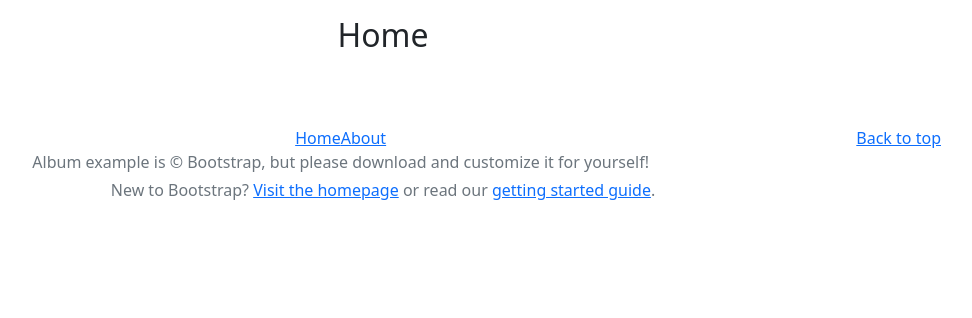
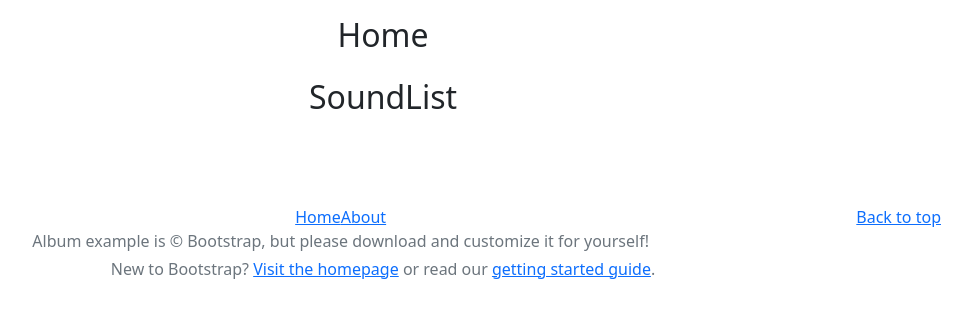
Before and after one commit to pedrocatre/asmr-waves-frontend2, a React (Create React App) app: page / in a window 1280 px wide. Shown: the top 318 px of the page, without its empty margins (257-1229 px from the left). Built offline with nearby package versions, Linux system fonts and the light colour scheme.

Commit message:
added sound list component

```diff
--- a/src/routes/home.jsx
+++ b/src/routes/home.jsx
@@ -1,7 +1,10 @@
+import SoundList from "./soundlist";
+
 export default function Home() {
     return (
         <main style={{ padding: "1rem 0" }}>
             <h2>Home</h2>
+            <SoundList></SoundList>
         </main>
     );
 }
--- /dev/null
+++ b/src/routes/soundlist.jsx
@@ -0,0 +1,7 @@
+export default function SoundList() {
+    return (
+        <main style={{ padding: "1rem 0" }}>
+            <h2>SoundList</h2>
+        </main>
+    );
+}
```
